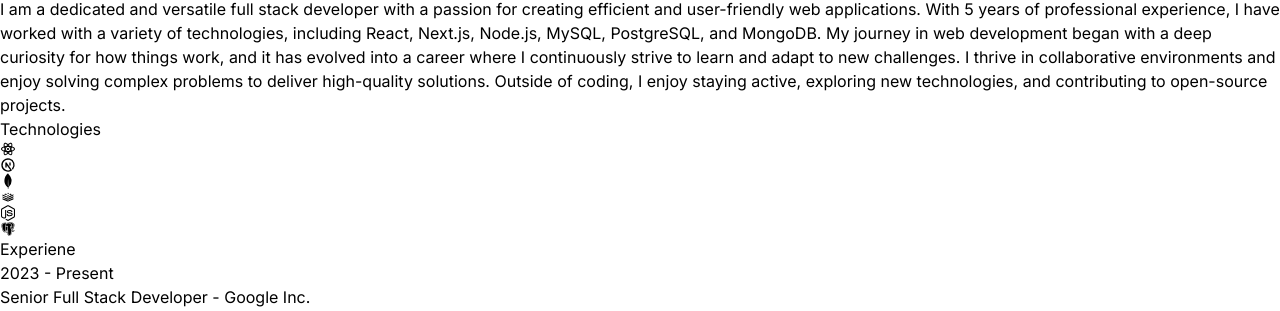
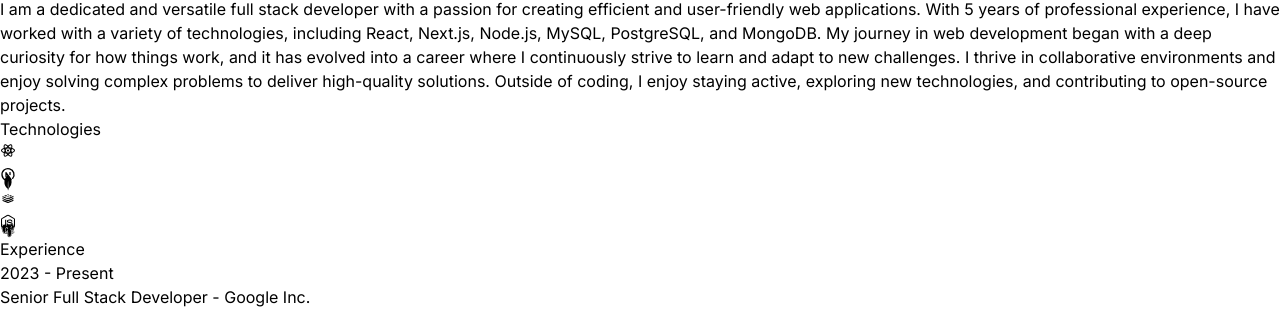
Before and after one commit to lakshshinde001/portfolio, a React (Vite) app: page / in a window 1280 px wide. Shown: the part 1297-1608 px from the top of the page. Built offline with nearby package versions, Linux system fonts and the light colour scheme.

Commit message:
Added Motion

```diff
--- a/package.json
+++ b/package.json
@@ -10,6 +10,7 @@
     "preview": "vite preview"
   },
   "dependencies": {
+    "framer-motion": "^11.3.28",
     "react": "^18.3.1",
     "react-dom": "^18.3.1",
     "react-icons": "^5.3.0"
--- a/src/App.jsx
+++ b/src/App.jsx
@@ -11,7 +11,7 @@
     <div className='overflow-x-hidden text-neutral-300 antialiased selection:bg-cyan-300 selection:text-cyan-900'>
 
       <div className='fixed top-0 -z-10 h-full w-full'>
-      <div className="absolute inset-0 -z-10 h-full w-full items-center px-5 py-24 [background:radial-gradient(125%_125%_at_50%_10%,#000_40%,#63e_100%)]"></div>
+      <div class="absolute top-0 z-[-2] h-screen w-screen bg-neutral-950 bg-[radial-gradient(ellipse_80%_80%_at_50%_-20%,rgba(120,119,198,0.3),rgba(255,255,255,0))]"></div>
       </div>
 
 
--- a/src/Components/About.jsx
+++ b/src/Components/About.jsx
@@ -1,21 +1,30 @@
 import React from 'react'
 import aboutImage from '../assets/about.jpg'
 import {ABOUT_TEXT} from '../constants'
+import { motion } from 'framer-motion'
 const About = () => {
   return (
     <div className='border-b border-neutral-900 pb-4'>
         <h1 className='my-20 text-center text-4xl '>About <span className='text-neutral-500'>me</span> </h1>
         <div className='flex flex-wrap'>
-            <div className='w-full lg:w-1/2 lg:p-8'>
+            <motion.div
+             whileInView={{opacity :1, x:0}}
+             initial={{opacity :0, x: -100}}
+             transition={{duration:0.5}}
+            className='w-full lg:w-1/2 lg:p-8'>
                 <div className='flex items-center justify-center'>
                     <img className='rounded-2xl' src={aboutImage} alt='aboutImage' />
                 </div>
-            </div>
-            <div className='w-full lg:w-1/2'>
+            </motion.div>
+            <motion.div
+             whileInView={{opacity :1, x:0}}
+             initial={{opacity :0, x: 100}}
+             transition={{duration:0.5}}
+             className='w-full lg:w-1/2'>
                 <div className='flex justify-center lg:justify-start'>
-                    <p className='my-2 max-w-xl py-6'>{ABOUT_TEXT}</p>
+                    <p className='my-2 max-w-xl py-6 tracking-tighter font-light'>{ABOUT_TEXT}</p>
                 </div>
-            </div>
+            </motion.div>
         </div>
     </div>
   )
--- a/src/Components/Experiences.jsx
+++ b/src/Components/Experiences.jsx
@@ -1,20 +1,34 @@
 import React from 'react'
 import { EXPERIENCES } from '../constants'
+import { motion } from 'framer-motion'
 
 const Experiences = () => {
   return (
     <div className='border-b border-neutral-900 pb-4'>
-        <h1 className='my-20 text-center text-4xl'>Experiene</h1>
+        <motion.h1
+          whileInView={{opacity:1, y:0}}
+          initial={{opacity:0, y:-100}}
+          transition={{duration:0.5 }}
+        className='my-20 text-center text-4xl'>Experience</motion.h1>
 
         <div>
             {EXPERIENCES.map((experiences, index) => (
                 <div key={index} className='flex flex-wrap mb-8 lg:justify-center'>
-                    <div className='w-full lg:w-1/4'>
+                    <motion.div
+                    whileInView={{opacity:1, x:0}}
+                    initial={{opacity:0, x:-100}}
+                    transition={{duration:0.5 }}
+
+                    className='w-full lg:w-1/4'>
                         <p className='mb-2 text-sm text-neutral-400'>
                             {experiences.year}
                         </p>
-                     </div>
-                     <div className='w-full max-w-xl lg:w-3/4'>
+                     </motion.div>
+                     <motion.div
+                      whileInView={{opacity:1, x:0}}
+                      initial={{opacity:0, x:100}}
+                      transition={{duration:0.5 }}
+                     className='w-full max-w-xl lg:w-3/4'>
                         <h6 className='mb-2 font-semibold'>
                             {experiences.role} - {" "}
                             <span className='text-sm text-purple-100'>
@@ -27,7 +41,7 @@
                         {experiences.technologies.map((tech, index) => (
                             <span key={index} className='mr-2 mt-4 rounded px-2 py-1 text-sm font-medium text-purple-800 bg-neutral-900'> {tech}</span>
                         ))}
-                     </div>
+                     </motion.div>
 
                 </div>
             ))}
--- a/src/Components/Hero.jsx
+++ b/src/Components/Hero.jsx
@@ -1,28 +1,61 @@
 import React from 'react'
 import {HERO_CONTENT} from '../constants'
 import profilePic from '../assets/kevinRushProfile.png'
+import { motion } from "framer-motion"
+
+const container = (delay) => ({
+    hidden : {x: -100, opacity:0},
+    visible : {
+        x:0,
+        opacity:1,
+        transition : {
+            duration :0.5,
+            delay: delay
+        }
+    }
+})
+
 const Hero = () => {
   return (
     <div className='border-b border-neutral-900 pb-4 lg:mb-35'>
         <div className='flex flex-wrap'>
             <div className='w-full lg:w-1/2'>
                 <div className='flex flex-col items-center lg:items-start'>
-                    <h1 className='pb-16 text-6xl font-thin tracking-tight lg:mt-16 lg:text-8xl'>Laxman Shinde</h1>
-                    <span className='bg-gradient-to-r from-pink-300 via-slate-500 to-purple-500 bg-clip-text text-4xl tracking-tight text-transparent'>Full Stack Developer</span>
-                    <p className='my-2 max-w-xl py-6 font-light tracking-tighter'>
+                    <motion.h1
+                      variants={container(0)}
+                      initial= "hidden"
+                      animate="visible"
+                     className='pb-16 text-6xl font-thin tracking-tight lg:mt-16 lg:text-8xl'>Laxman Shinde</motion.h1>
+                    <motion.span
+                    variants={container(0.5)}
+                    initial= "hidden"
+                    animate="visible"
+
+                    className='bg-gradient-to-r from-pink-300 via-slate-500 to-purple-500 bg-clip-text text-4xl tracking-tight text-transparent'>Full Stack Developer</motion.span>
+                    <motion.p
+                    variants={container(1)}
+                    initial= "hidden"
+                    animate="visible"
+                    className='my-2 max-w-xl py-6 font-light tracking-tighter'>
                         {HERO_CONTENT}
-                    </p>
+                    </motion.p>
                 </div>
             </div>
             <div className='w-full lg:w-1/2 lg:p-8'>
                 <div className='flex justify-center'>
-                    <img src={profilePic} alt='laxman' />
+                    <motion.img
+                    initial={{x:100, opacity:0}}
+                    animate={{x:0, opacity:1}}
+                    transition={{duration :1, delay:1.2}}
+                    src={profilePic} alt='laxman' />
                 </div>
             </div>
 
         </div>
     </div>
   )
+
+
 }
 
 export default Hero
--- a/src/Components/Navbar.jsx
+++ b/src/Components/Navbar.jsx
@@ -4,9 +4,10 @@
 import { FaInstagram } from 'react-icons/fa'
 import { FaGithub } from 'react-icons/fa'
 import { FaSquareXTwitter } from 'react-icons/fa6'
+
 const Navbar = () => {
   return (
-    <nav className=' mb-20 flex items-center justify-between py-6'>
+    <nav className=' mb-10 flex items-center justify-between py-6'>
       <div className='flex flex-shrink-0 items-center' >
         <img  className='mx-2 w-10' src={logo} alt='logo'/>
       </div>
@@ -19,6 +20,7 @@
       </div>
     </nav>
   )
+
 }
 
 export default Navbar
--- a/src/Components/Technologies.jsx
+++ b/src/Components/Technologies.jsx
@@ -5,31 +5,81 @@
 import {  DiRedis } from 'react-icons/di'
 import { FaNodeJs } from 'react-icons/fa'
 import { BiLogoPostgresql } from 'react-icons/bi'
+import { animate, motion } from 'framer-motion'
+import { LiaPlaneArrivalSolid } from 'react-icons/lia'
+
+const iconVarients = (duration) => ({
+    initial: {
+        y:-10
+    },
+    animate : {
+        y: [10, -10],
+        transition : {
+            duration : duration,
+            ease : "linear",
+            repeat : Infinity,
+            repeatType : "reverse"
+        },
+    },
+});
 
 const Technologies = () => {
   return (
     <div className='border-b border-neutral-800 pb-24'>
-        <h1 className='my-20 text-center text-4xl'>Technologies</h1>
-        <div className='flex flex-wrap items-center justify-center gap-4'>
-            <div className='rounded-2xl border-4 border-neutral-800 p-4'>
+        <motion.h1
+         whileInView={{opacity:1, y:0}}
+         initial={{opacity:0, y:-100}}
+         transition={{duration:0.5 }}
+        className='my-20 text-center text-4xl'>Technologies</motion.h1>
+        <motion.div
+         whileInView={{opacity:1, x:0}}
+         initial={{opacity:1, x:-100}}
+         transition={{duration:0.5 }}
+
+        className='flex flex-wrap items-center justify-center gap-4'>
+            <motion.div
+             variants={iconVarients(2.5)}
+             initial="inition"
+             animate="animate"
+            className='rounded-2xl border-4 border-neutral-800 p-4'>
                 <RiReactjsLine className='text-7xl text-cyan-400'/>
-            </div>
-            <div className='rounded-2xl border-4 border-neutral-800 p-4'>
+            </motion.div>
+            <motion.div
+             variants={iconVarients(3)}
+             initial="inition"
+             animate="animate"
+            className='rounded-2xl border-4 border-neutral-800 p-4'>
                 <TbBrandNextjs className='text-7xl '/>
-            </div>
-            <div className='rounded-2xl border-4 border-neutral-800 p-4'>
+            </motion.div>
+            <motion.div
+             variants={iconVarients(2.5)}
+             initial="inition"
+             animate="animate"
+            className='rounded-2xl border-4 border-neutral-800 p-4'>
                 <SiMongodb className='text-7xl text-green-500'/>
-            </div>
-            <div className='rounded-2xl border-4 border-neutral-800 p-4'>
+            </motion.div>
+            <motion.div
+             variants={iconVarients(2.5)}
+             initial="inition"
+             animate="animate"
+            className='rounded-2xl border-4 border-neutral-800 p-4'>
                 <DiRedis className='text-7xl text-red-700'/>
-            </div>
-            <div className='rounded-2xl border-4 border-neutral-800 p-4'>
+            </motion.div>
+            <motion.div
+             variants={iconVarients(3)}
+             initial="inition"
+             animate="animate"
+            className='rounded-2xl border-4 border-neutral-800 p-4'>
                 <FaNodeJs className='text-7xl text-green-500'/>
-            </div>
-            <div className='rounded-2xl border-4 border-neutral-800 p-4'>
+            </motion.div>
+            <motion.div
+             variants={iconVarients(2.5)}
+             initial="inition"
+             animate="animate"
+            className='rounded-2xl border-4 border-neutral-800 p-4'>
                 <BiLogoPostgresql className='text-7xl text-sky-400'/>
-            </div>
-        </div>
+            </motion.div>
+        </motion.div>
 
 
     </div>
```
Also changed, not shown: src/Components/Contact.jsx (+21 -5 lines), src/Components/Projects.jsx (+18 -5 lines), 1 other file (tests, documents, lock files or other folders).
